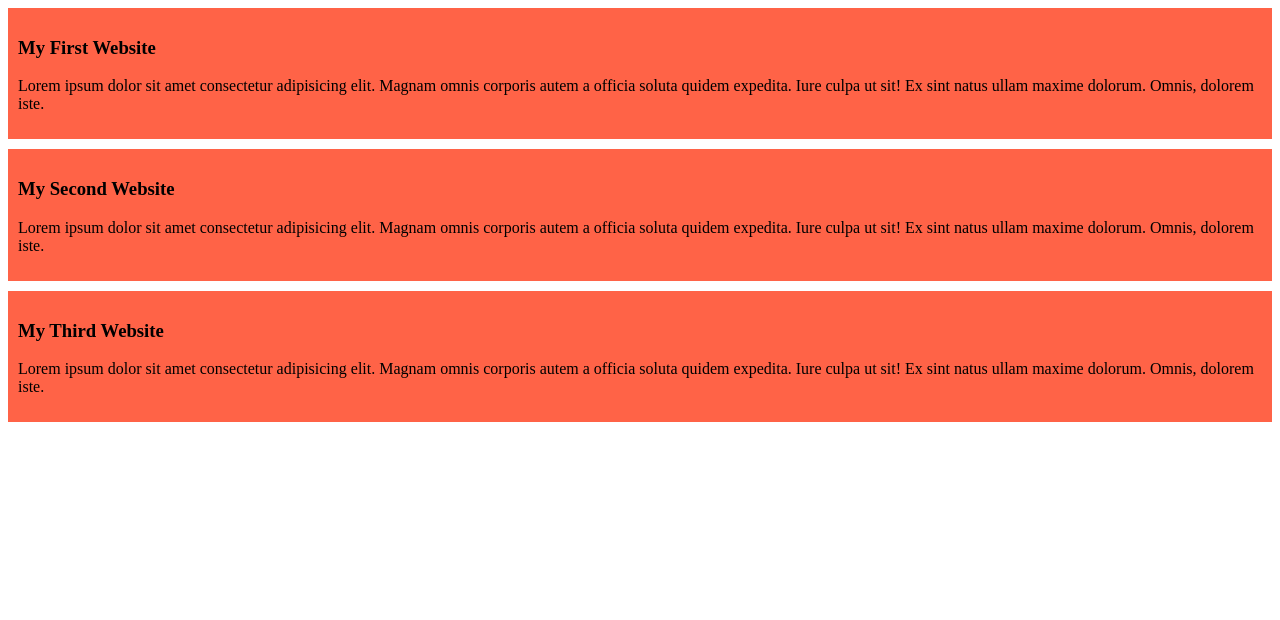
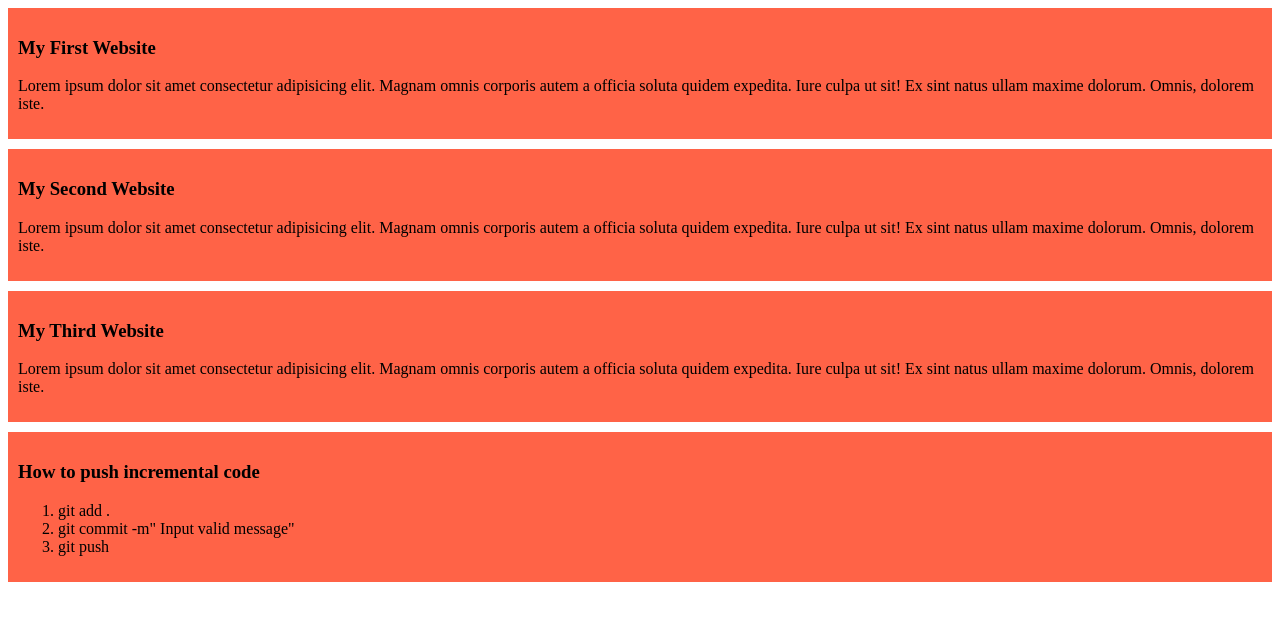
Before and after one commit to Murad114370/my-simple-website, a plain HTML site: page index.html in a window 1280 px wide. Drawn offline with Linux system fonts and the light colour scheme.

Commit message:
added2 in blog styles

```diff
--- a/index.html
+++ b/index.html
@@ -20,5 +20,14 @@
     <p>Lorem ipsum dolor sit amet consectetur adipisicing elit. Magnam omnis corporis autem a officia soluta quidem expedita. Iure culpa ut sit! Ex sint natus ullam maxime dolorum. Omnis, dolorem iste.</p>
     </div>
 
+    <div>
+        <h3>How to push incremental code</h3>
+        <ol>
+            <li>git add .</li>
+            <li>git commit -m" Input valid message"</li>
+            <li>git push</li>
+        </ol>
+    </div>
+
 </body>
 </html>
```
